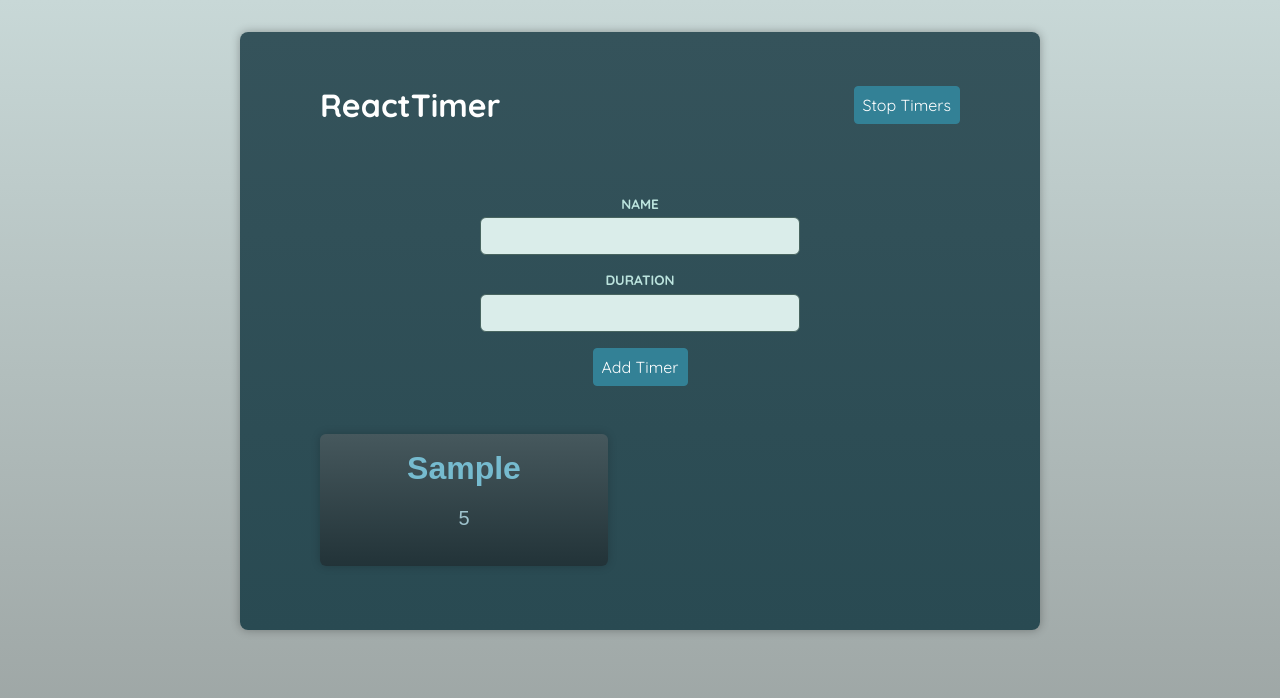
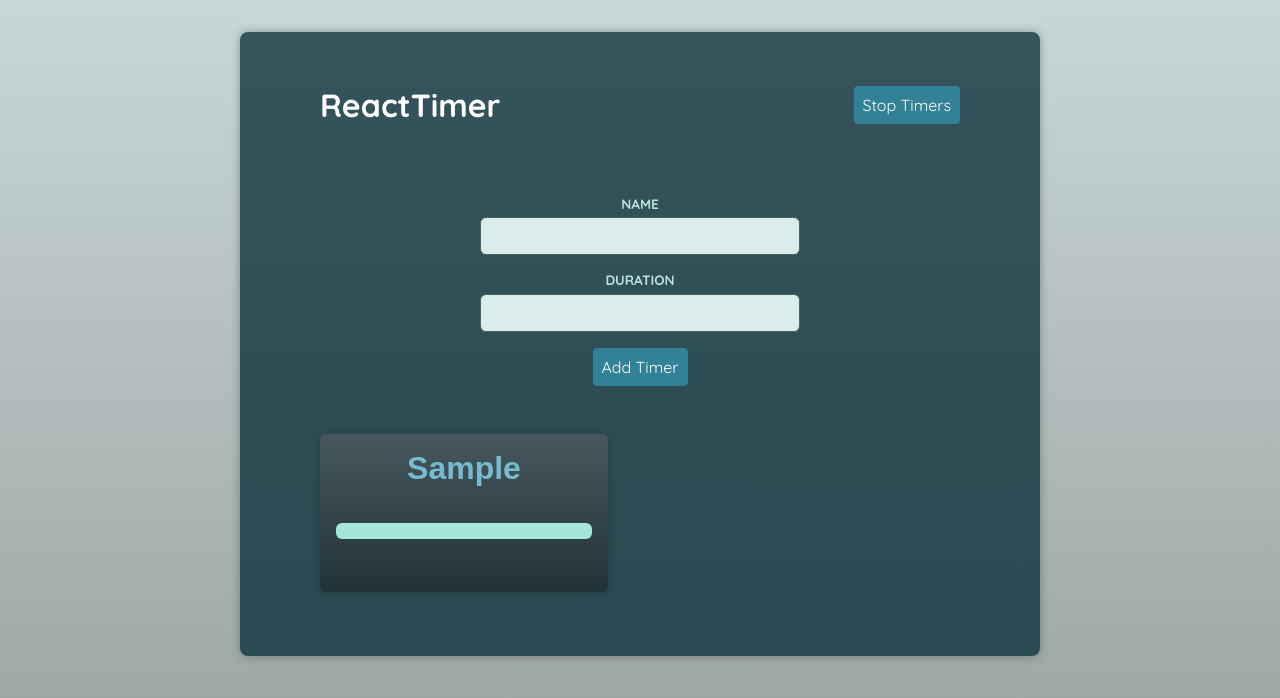
Before and after one commit to YuejiaoShi/timer-app, a React (Vite) app: page / in a window 1280 px wide. Both pictures are taken after typing "Sample", "5" into the empty fields and a click on the button "Add Timer". Shown: the top 698 px of the page. Built offline with nearby package versions, Linux system fonts and the light colour scheme; a web font is replaced by a local one.

Commit message:
add a State for counting the remaining time

```diff
--- a/src/components/Timer.tsx
+++ b/src/components/Timer.tsx
@@ -1,11 +1,20 @@
+import { useState } from "react";
 import { type Timer as TimerProps } from "../store/timer-context.tsx";
 import Container from "./UI/Container.tsx";
 
 export default function Timer({ name, duration }: TimerProps) {
+  const [remainingState, setRemainingTime] = useState(duration * 1000);
+
+  setInterval(function () {
+    setRemainingTime((prevTime) => prevTime - 50);
+  }, 50);
+
   return (
     <Container as="article">
       <h2>{name}</h2>
-      <p>{duration}</p>
+      <p>
+        <progress max={duration * 1000} value={remainingState} />
+      </p>
     </Container>
   );
 }
```
